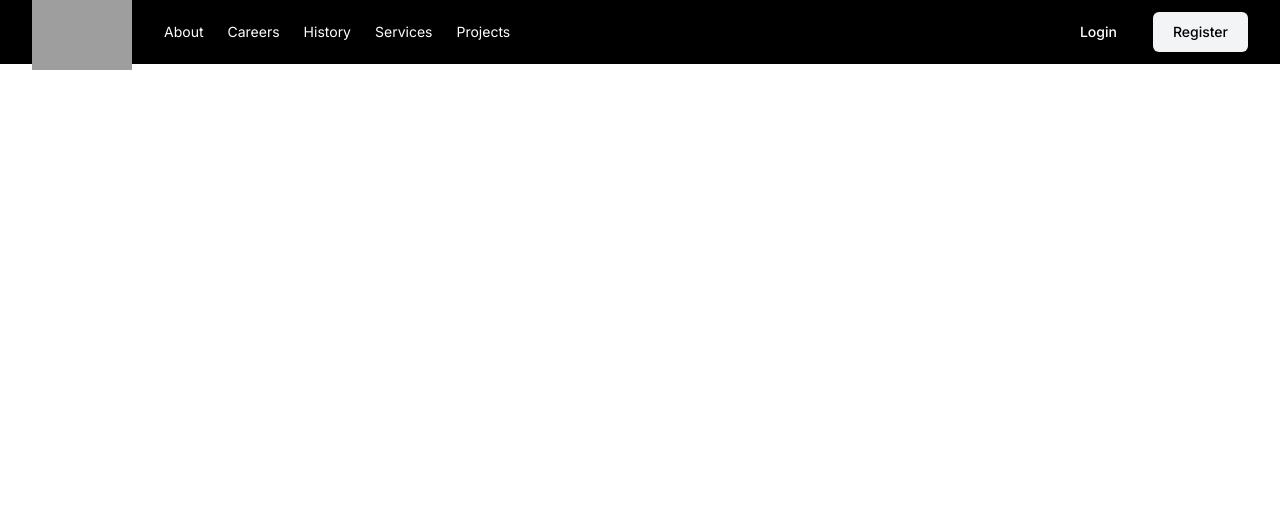
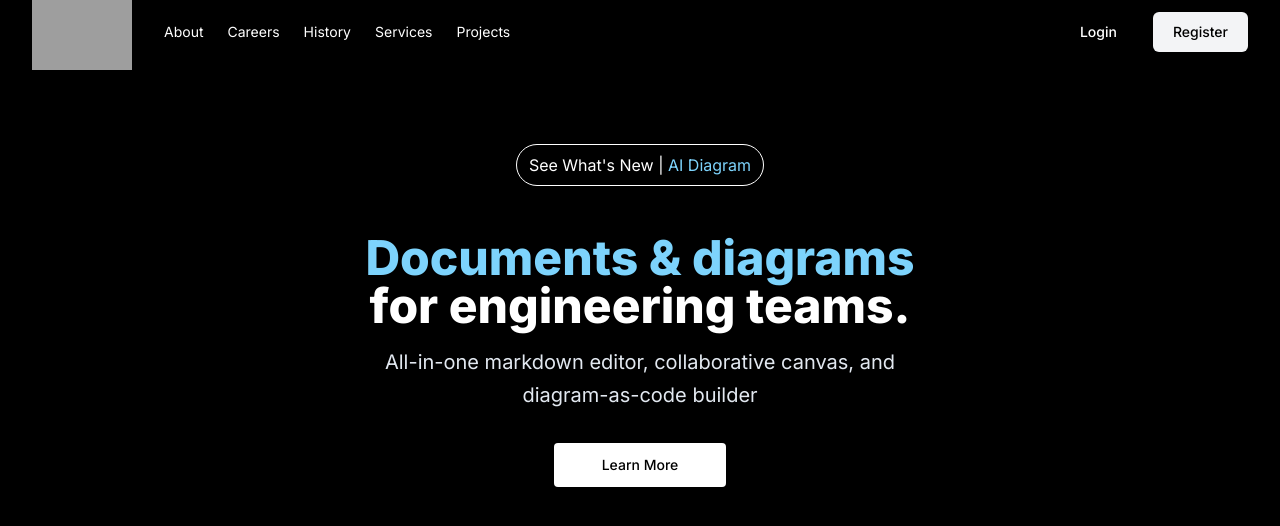
Before and after one commit to sabry-awad97/eraser_clone, a Next.js app: page / in a window 1280 px wide. Shown: the top 526 px of the page. Built offline with nearby package versions, Linux system fonts and the light colour scheme; grey boxes are pictures that could not be loaded.

Commit message:
🎉 feat(Hero.tsx): Add Hero component for homepage 🔧 refactor(page.tsx): Import and include Hero component in homepage

```diff
--- /dev/null
+++ b/src/app/_components/Hero.tsx
@@ -0,0 +1,46 @@
+import React from 'react';
+
+const Hero = () => {
+  return (
+    <section className="bg-black">
+      <div
+        className="flex items-baseline
+        justify-center pt-20"
+      >
+        <h2
+          className="text-white border
+            px-3 p-2 rounded-full
+        text-center border-white"
+        >
+          See What's New | <span className="text-sky-300">AI Diagram</span>
+        </h2>
+      </div>
+      <div className="mx-auto h-screen max-w-screen-xl px-4 py-12 lg:flex">
+        <div className="mx-auto max-w-xl text-center">
+          <h1 className="text-3xl text-sky-300 font-extrabold sm:text-5xl">
+            Documents & diagrams
+            <strong className="font-extrabold text-white sm:block">
+              for engineering teams.
+            </strong>
+          </h1>
+
+          <p className="mt-4 sm:text-xl/relaxed text-slate-200">
+            All-in-one markdown editor, collaborative canvas, and
+            diagram-as-code builder
+          </p>
+
+          <div className="mt-8 flex flex-wrap justify-center gap-4">
+            <a
+              className="block w-full rounded bg-white text-black px-12 py-3 text-sm font-medium shadow hover:bg-slate-100 focus:outline-none focus:ring active:bg-red-500 sm:w-auto"
+              href="#"
+            >
+              Learn More
+            </a>
+          </div>
+        </div>
+      </div>
+    </section>
+  );
+};
+
+export default Hero;
--- a/src/app/page.tsx
+++ b/src/app/page.tsx
@@ -1,9 +1,11 @@
 import Header from './_components/Header';
+import Hero from './_components/Hero';
 
 const Home = () => {
   return (
     <div>
       <Header />
+      <Hero />
     </div>
   );
 };
```
